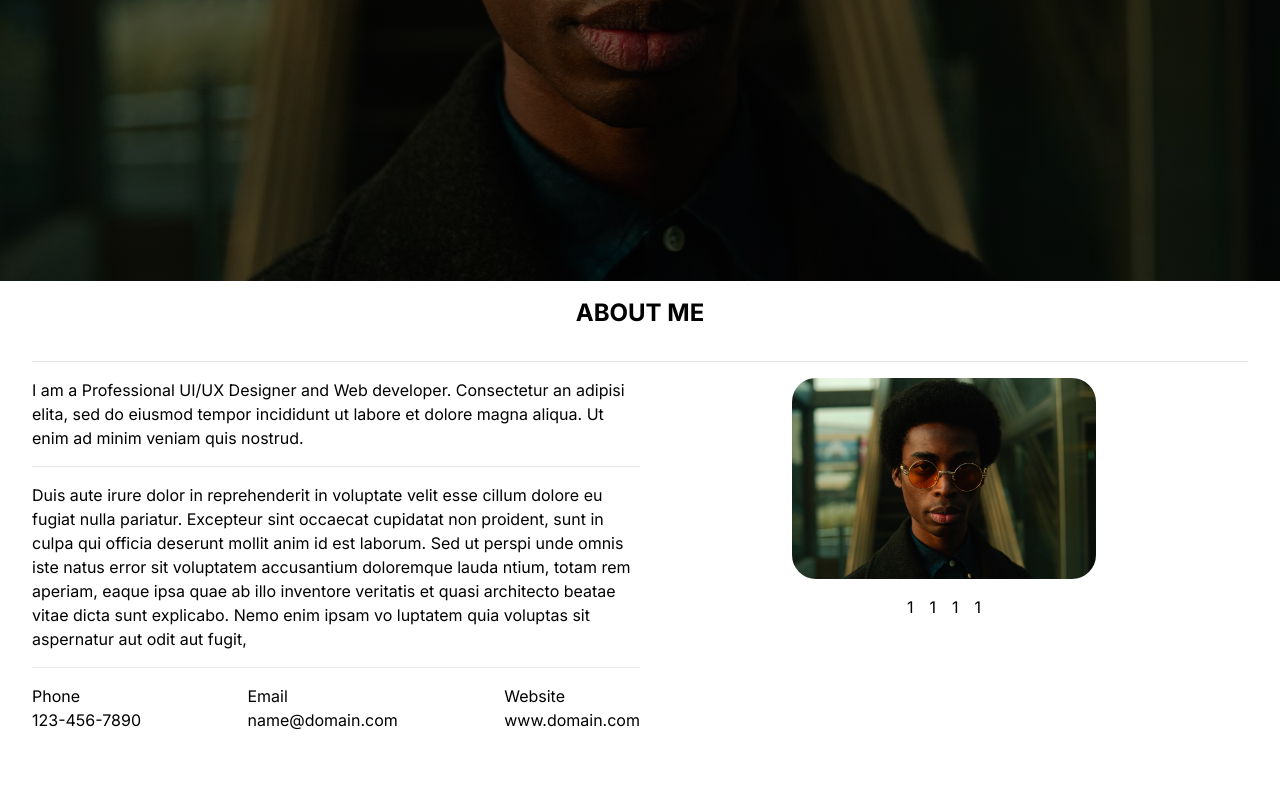
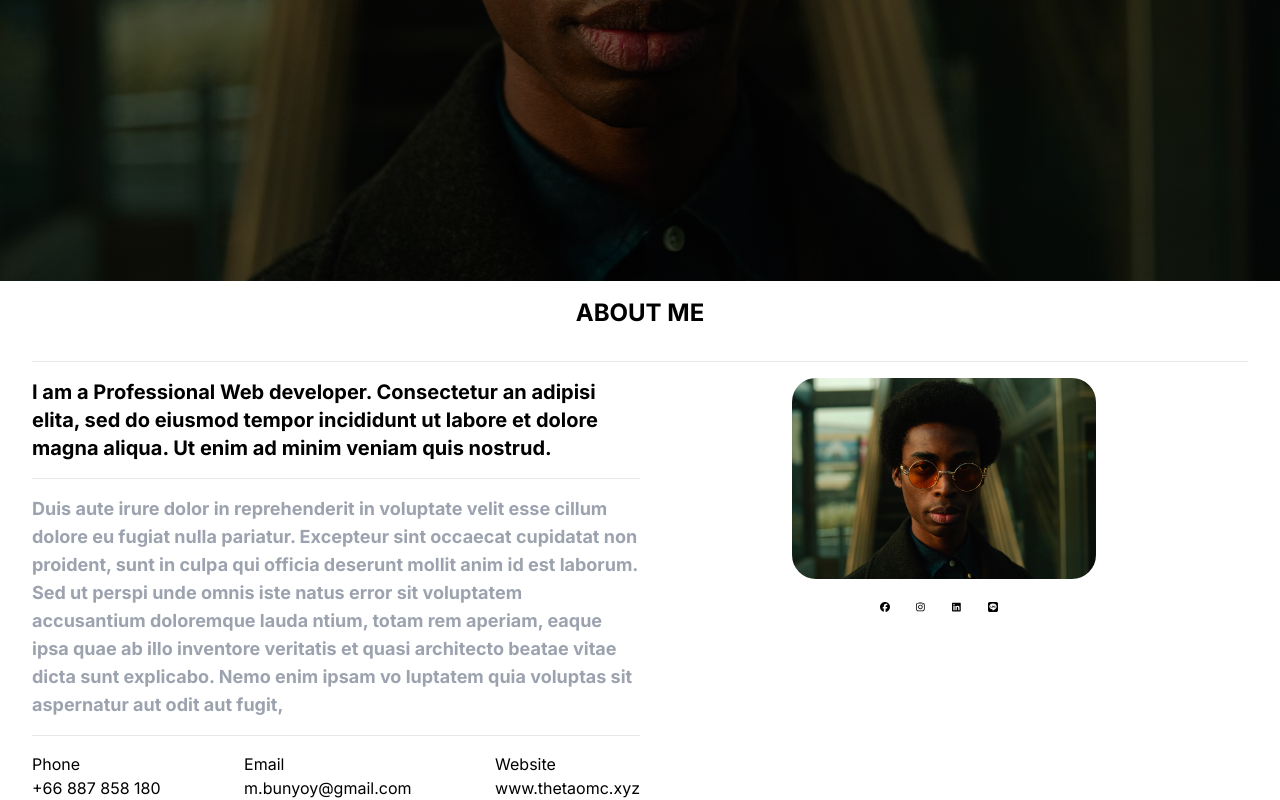
Before and after one commit to TheTaoMC/nextjs-portfoliov1, a Next.js app: page /aboutme in a window 1280 px wide. Shown: the part 519-1319 px from the top of the page. Before the commit the page ends 1251 px from the top, so only its background shows below. Built offline with nearby package versions, Linux system fonts and the light colour scheme.

Commit message:
162024009

```diff
--- a/src/app/aboutme/page.jsx
+++ b/src/app/aboutme/page.jsx
@@ -1,3 +1,10 @@
+import {
+  faFacebook,
+  faInstagram,
+  faLine,
+  faLinkedin,
+} from "@fortawesome/free-brands-svg-icons";
+import { FontAwesomeIcon } from "@fortawesome/react-fontawesome";
 import React from "react";
 import Container from "../components/container/Container";
 
@@ -31,16 +38,15 @@ function AboutME() {
           </div>
           <div className="flex">
             <div className="w-1/2">
-              <div>
-                I am a Professional UI/UX Designer and Web developer.
-                Consectetur an adipisi elita, sed do eiusmod tempor incididunt
-                ut labore et dolore magna aliqua. Ut enim ad minim veniam quis
-                nostrud.
+              <div className="text-xl font-bold">
+                I am a Professional Web developer. Consectetur an adipisi elita,
+                sed do eiusmod tempor incididunt ut labore et dolore magna
+                aliqua. Ut enim ad minim veniam quis nostrud.
               </div>
               <div className="py-4">
                 <hr />
               </div>
-              <div>
+              <div className="text-lg font-bold text-gray-400">
                 Duis aute irure dolor in reprehenderit in voluptate velit esse
                 cillum dolore eu fugiat nulla pariatur. Excepteur sint occaecat
                 cupidatat non proident, sunt in culpa qui officia deserunt
@@ -57,15 +63,25 @@ function AboutME() {
               <div className="flex justify-between">
                 <div>
                   <div>Phone </div>
-                  <div>123-456-7890</div>
+                  <div>+66 887 858 180</div>
                 </div>
                 <div>
                   <div>Email</div>
-                  <div>name@domain.com</div>
+                  <div>
+                    <a href="mailto:m.bunyoy@gmail.com">m.bunyoy@gmail.com</a>
+                  </div>
                 </div>
                 <div>
                   <div>Website</div>
-                  <div>www.domain.com</div>
+                  <div>
+                    <a
+                      href="http://www.thetaomc.xyz"
+                      target="_blank"
+                      rel="noopener noreferrer"
+                    >
+                      www.thetaomc.xyz
+                    </a>
+                  </div>
                 </div>
               </div>
             </div>
@@ -81,10 +97,18 @@ function AboutME() {
                   />
                 </div>
                 <div className=" w-full py-4 flex justify-center items-center gap-4">
-                  <div>1</div>
-                  <div>1</div>
-                  <div>1</div>
-                  <div>1</div>
+                  <div className="h-5 w-5">
+                    <FontAwesomeIcon icon={faFacebook} size="2xs" />
+                  </div>
+                  <div className="h-5 w-5">
+                    <FontAwesomeIcon icon={faInstagram} size="2xs" />
+                  </div>
+                  <div className="h-5 w-5">
+                    <FontAwesomeIcon icon={faLinkedin} size="2xs" />
+                  </div>
+                  <div className="h-5 w-5">
+                    <FontAwesomeIcon icon={faLine} size="2xs" />
+                  </div>
                 </div>
               </div>
             </div>
--- /dev/null
+++ b/src/app/education/page.jsx
@@ -0,0 +1,7 @@
+import React from "react";
+
+function Education() {
+  return <>page</>;
+}
+
+export default Education;
--- a/src/app/page.js
+++ b/src/app/page.js
@@ -3,13 +3,14 @@ import React from "react";
 import { Button } from "primereact/button";
 import Navber from "./components/navbar/Navber";
 import AboutME from "./aboutme/page";
+import Education from "./education/page";
 
 export default function Home() {
   return (
     <>
       <Navber />
       <AboutME />
-      <Button label="Check" icon="pi pi-check" />
+      <Education />
     </>
   );
 }
```
Also changed, not shown: package.json (+8 -3 lines), 2 other files (tests, documents, lock files or other folders).
